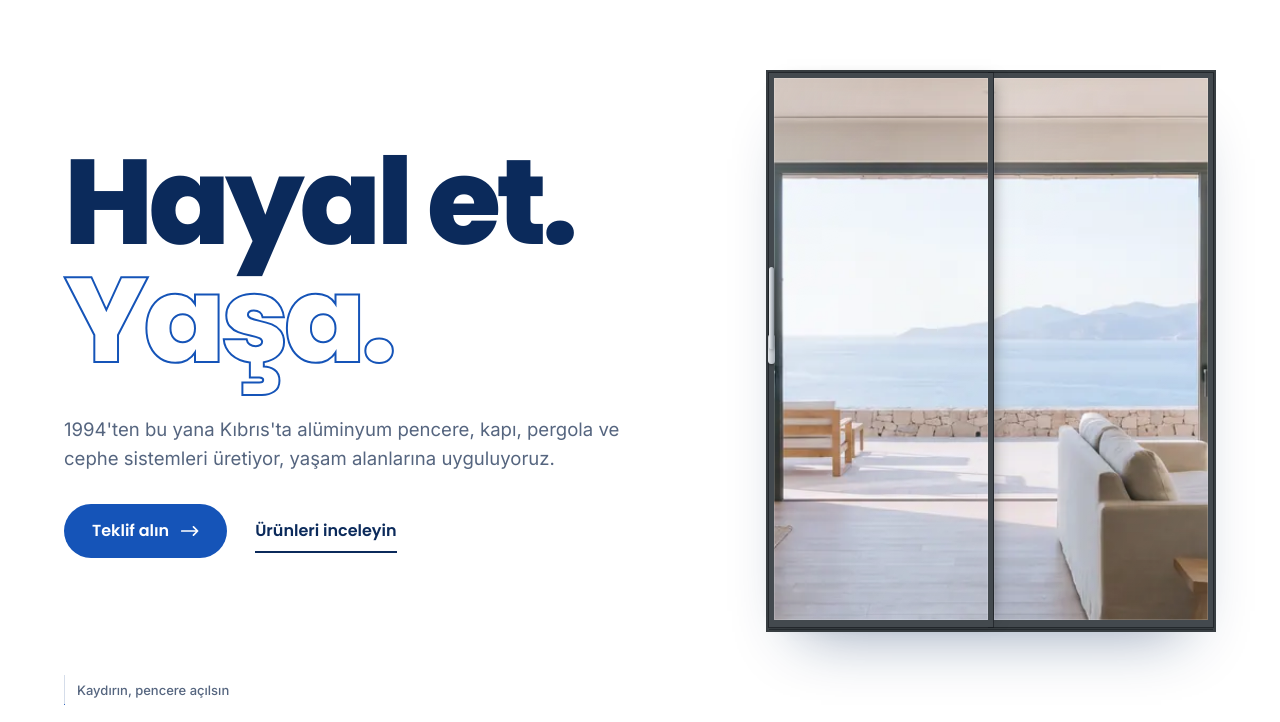
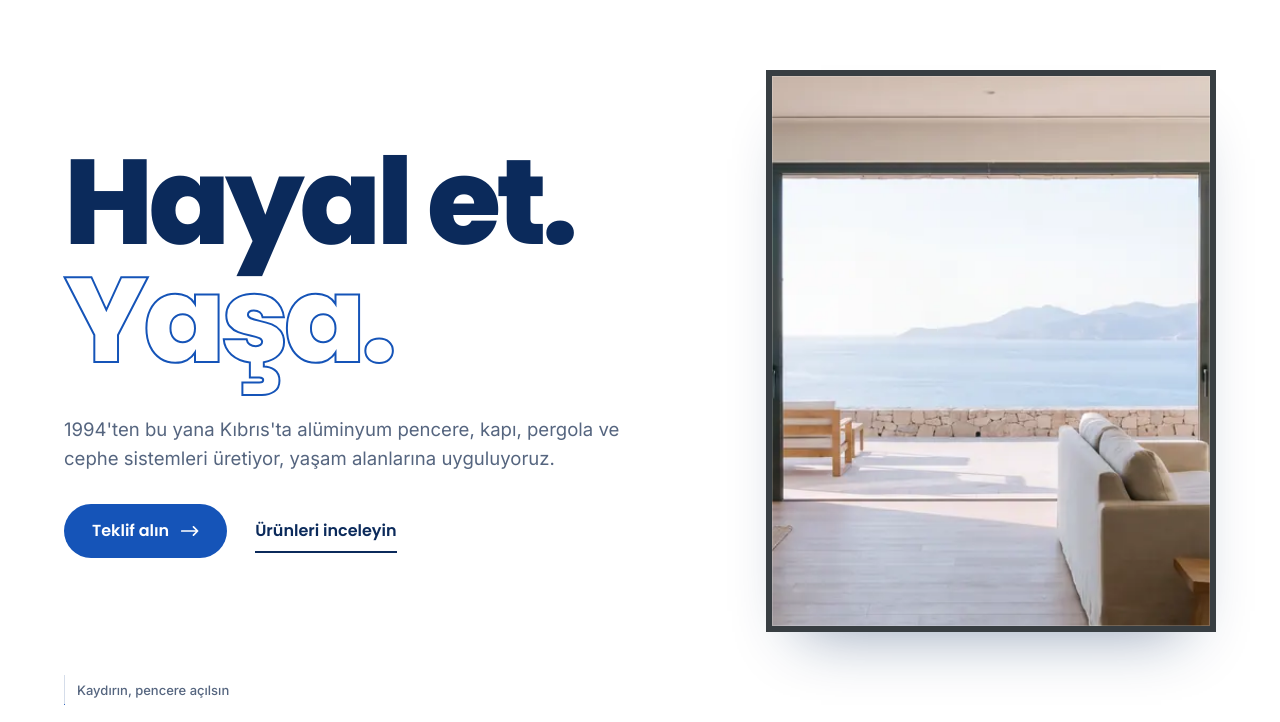
Before and after one commit to beratgvn/aluser-web, a plain HTML site: page index.html in a window 1280 px wide. Shown: the part 78-800 px from the top of the page. Drawn offline with Linux system fonts and the light colour scheme.

Commit message:
Giris: kapi animasyonu stilleri

```diff
--- a/css/site.css
+++ b/css/site.css
@@ -91,21 +91,19 @@ h3{font-weight:600;font-size:20px;line-height:1.25;letter-spacing:-.005em}
 .hero-media{position:absolute;inset:0;overflow:hidden;background:var(--mist)}
 .hero-media img{width:100%;height:100%;object-fit:cover;display:block}
 .hero-media::after{content:"";position:absolute;inset:0;background:linear-gradient(0deg,rgba(6,24,58,.78) 0%,rgba(6,24,58,.2) 46%,rgba(6,24,58,0) 72%);opacity:var(--scrim,0)}
-.hero-frame{position:absolute;inset:0;border:3px solid var(--frame);border-bottom-width:5px;pointer-events:none;box-shadow:inset 0 0 0 1px rgba(255,255,255,.2),0 34px 60px -34px rgba(11,42,91,.45);--sx:0;--hr:0}
-.hf-track{position:absolute;left:0;right:0;bottom:-5px;height:5px;background:linear-gradient(#262B2F,#262B2F) 0 2px/100% 1px no-repeat}
-.sash{position:absolute;top:0;bottom:0;width:calc(50% + 2px);border:5px solid #43494E;border-bottom-width:7px;box-shadow:inset 0 0 0 1px rgba(255,255,255,.18),0 0 0 1px rgba(22,26,30,.6)}
-.sash-fix{right:0}
-.sash-slide{left:0;transform:translate3d(calc(var(--sx)*(100% - 4px)),0,0);box-shadow:inset 0 0 0 1px rgba(255,255,255,.18),0 0 0 1px rgba(22,26,30,.6),8px 0 16px -10px rgba(0,0,0,.5)}
-.glass{position:absolute;inset:0;background:linear-gradient(118deg,rgba(255,255,255,.24) 0%,rgba(255,255,255,0) 30%,rgba(255,255,255,0) 64%,rgba(255,255,255,.1) 100%),rgba(170,200,225,.06)}
-.hs-handle{position:absolute;left:-6px;top:50%;width:7px;height:30px;margin-top:-15px;border-radius:3.5px;background:linear-gradient(90deg,#E3E6EA,#A7AEB6);box-shadow:0 1px 3px rgba(0,0,0,.4)}
-.hs-handle b{position:absolute;left:1px;bottom:50%;width:5px;height:82px;border-radius:2.5px;background:linear-gradient(90deg,#EEF0F3,#B9BFC6 55%,#8D949C);transform-origin:50% calc(100% - 2.5px);transform:rotate(calc(var(--hr)*180deg));box-shadow:1px 1px 4px rgba(0,0,0,.35)}
+.hero-pic{position:absolute;inset:0}
+.hero-pic picture{display:contents}
+.hero-pic img,.hero-seq{position:absolute;inset:0;width:100%;height:100%;object-fit:cover;display:block}
+.hero-seq{visibility:hidden}
+.hero-seq.on{visibility:visible}
+.hero-frame{position:absolute;inset:0;border:6px solid var(--frame);pointer-events:none;box-shadow:inset 0 0 0 1px rgba(255,255,255,.2),0 34px 60px -34px rgba(11,42,91,.45)}
 .hero-statement{display:none}
 .hint{display:none}
-.hero.is-pin{height:calc(100vh - var(--header-h) + 115vh);height:calc(100svh - var(--header-h) + 115vh)}
+.hero.is-pin{height:calc(100vh - var(--header-h) + 140vh);height:calc(100svh - var(--header-h) + 140vh)}
 .hero.is-pin .hero-stage{position:sticky;top:calc(var(--header-h) + env(safe-area-inset-top,0px));height:calc(100vh - var(--header-h));height:calc(100svh - var(--header-h));overflow:hidden}
 .hero.is-pin .hero-grid{height:100%}
 .hero.is-pin .hero-media{z-index:2;will-change:clip-path}
-.hero.is-pin .hero-media img{will-change:transform}
+.hero.is-pin .hero-pic{will-change:transform}
 .hero.is-pin .hero-frame{z-index:3;inset:auto}
 .hero.is-pin .hero-statement{display:block;position:absolute;left:0;right:0;bottom:clamp(28px,7vh,76px);z-index:4;opacity:0;color:#FFFFFF;pointer-events:none}
 .hero-statement p{font-family:var(--display);font-weight:800;font-size:clamp(34px,6.2vw,96px);line-height:1.03;letter-spacing:-.03em}
@@ -121,7 +119,6 @@ h3{font-weight:600;font-size:20px;line-height:1.25;letter-spacing:-.005em}
   .hero.is-pin .hero-slot{flex:1 1 auto;min-height:180px;aspect-ratio:auto}
   .hero.is-pin .hero-stage{padding-bottom:26px}
   .hero.is-pin .hint{display:none}
-  .hs-handle b{height:64px}
 }
 
 /* Hakkımızda */
@@ -304,7 +301,7 @@ h3{font-weight:600;font-size:20px;line-height:1.25;letter-spacing:-.005em}
 /* Ürün sayfası */
 .pd{padding-block:0 clamp(72px,10vw,140px)}
 .pd-grid{display:grid;grid-template-columns:minmax(0,.82fr) minmax(0,1.18fr);gap:clamp(32px,6vw,96px);align-items:start}
-.pd-fig{position:sticky;top:calc(var(--header-h) + env(safe-area-inset-top,0px) + 28px);aspect-ratio:4/5;max-height:calc(100vh - var(--header-h) - 56px);width:100%;overflow:hidden;background:var(--mist);border:6px solid var(--frame);box-shadow:0 34px 60px -34px rgba(11,42,91,.45)}
+.pd-fig{position:sticky;top:calc(var(--header-h) + env(safe-area-inset-top,0px) + 28px);aspect-ratio:4/5;max-height:calc(100vh - var(--header-h) - 56px);width:100%;overflow:hidden;background:var(--mist);border:8px solid var(--frame);box-shadow:0 34px 60px -34px rgba(11,42,91,.45)}
 .pd-fig img{width:100%;height:100%;object-fit:cover;display:block}
 .pd-text{font-family:var(--display);font-weight:500;font-size:clamp(20px,2vw,27px);line-height:1.4;letter-spacing:-.01em}
 .pd-body h2{font-size:clamp(24px,2.4vw,32px);letter-spacing:-.02em;margin-top:clamp(40px,5vw,64px)}
@@ -312,7 +309,7 @@ h3{font-weight:600;font-size:20px;line-height:1.25;letter-spacing:-.005em}
 .chips{display:flex;flex-wrap:wrap;gap:10px;list-style:none;padding:0;margin-top:20px}
 .chips li{padding:9px 18px;border:1px solid var(--line);border-radius:999px;font-size:15px;font-weight:500}
 .pd-body .btn{margin-top:clamp(32px,4vw,48px)}
-@media (max-width:860px){.pd-grid{grid-template-columns:minmax(0,1fr)}.pd-fig{position:static;aspect-ratio:4/3;max-height:none;border-width:5px}}
+@media (max-width:860px){.pd-grid{grid-template-columns:minmax(0,1fr)}.pd-fig{position:static;aspect-ratio:4/3;max-height:none;border-width:6px}}
 
 /* Sık sorulan sorular ve iki sütunlu bloklar */
 .faqs{padding-block:0 clamp(72px,10vw,140px)}
```
